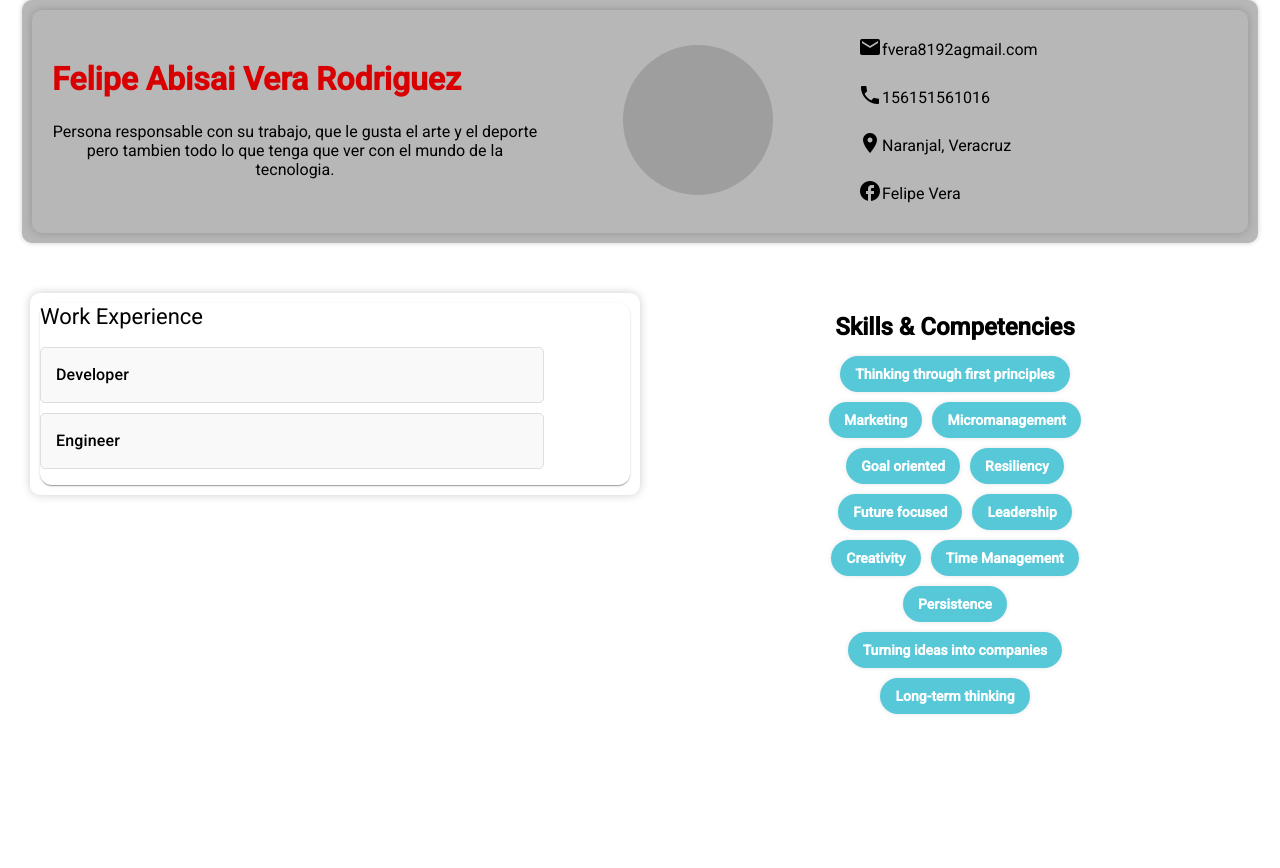
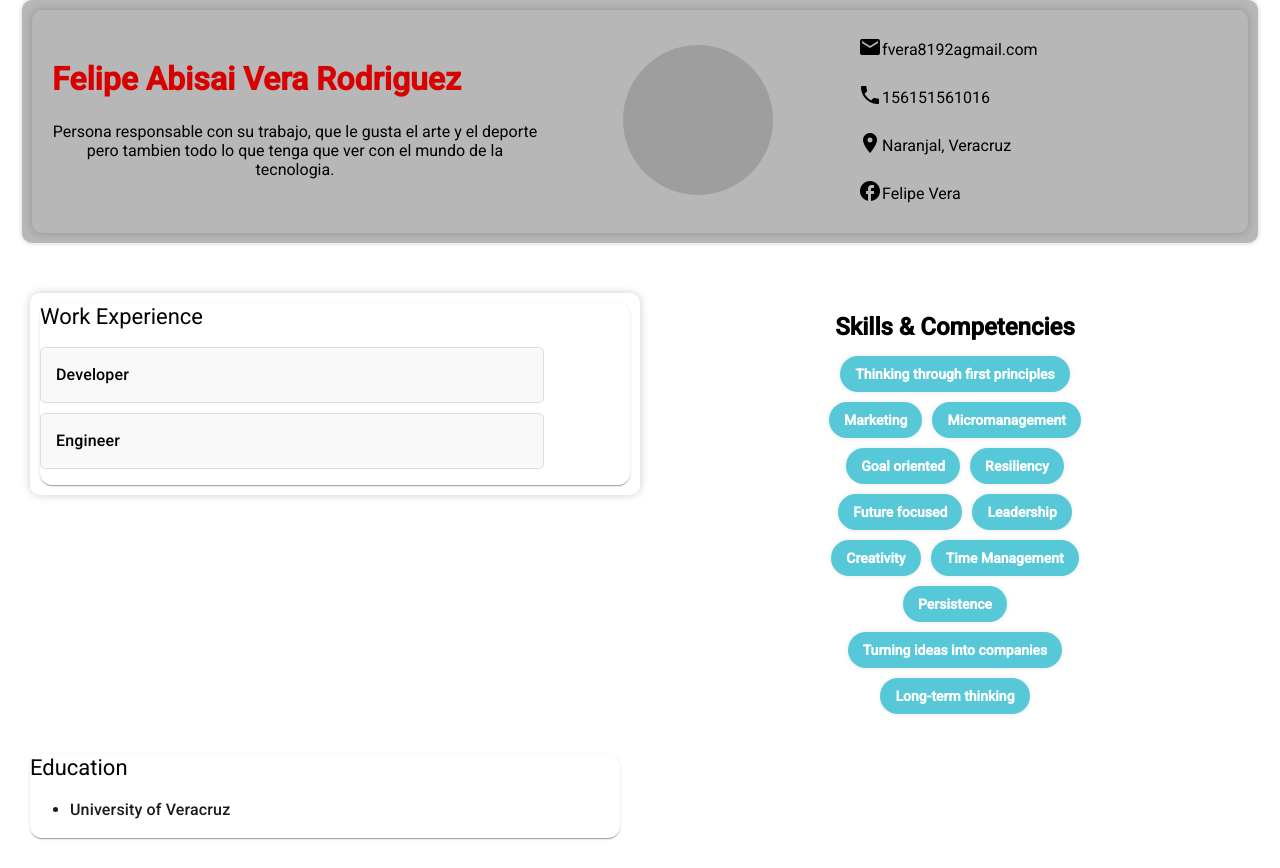
Before and after one commit to cuboalcub/cuboalcub.github.io, an Angular app: page / in a window 1280 px wide. Before the commit the page ends 800 px from the top, so only its background shows below. Built offline with nearby package versions, Linux system fonts and the light colour scheme; grey boxes are pictures that could not be loaded.

Commit message:
feat: :art: new code

```diff
--- a/src/app/app.component.html
+++ b/src/app/app.component.html
@@ -8,4 +8,12 @@
       <app-skills></app-skills>
   </td>
 </tr>
+<tr>
+  <td>
+    <app-education></app-education>
+  </td>
+  <td>
+
+  </td>
+</tr>
 </table>
--- a/src/app/app.component.ts
+++ b/src/app/app.component.ts
@@ -3,10 +3,11 @@ import { RouterOutlet } from '@angular/router';
 import { HeaderComponent } from './header/header.component';
 import { WorkExperienceComponent } from './work-experience/work-experience.component';
 import { SkillsComponent } from './skills/skills.component';
+import { EducationComponent } from './education/education.component';
 @Component({
   selector: 'app-root',
   standalone: true,
-  imports: [RouterOutlet, HeaderComponent, WorkExperienceComponent, SkillsComponent],
+  imports: [RouterOutlet, HeaderComponent, WorkExperienceComponent, SkillsComponent, EducationComponent],
   templateUrl: './app.component.html',
   styleUrl: './app.component.css'
 })
--- /dev/null
+++ b/src/app/education/education.component.css
@@ -0,0 +1,5 @@
+.education{
+    background-color: transparent;
+    color: black;
+
+}
--- /dev/null
+++ b/src/app/education/education.component.html
@@ -0,0 +1,10 @@
+<div>
+    <mat-card class="education">
+        <mat-card-title>Education</mat-card-title>
+        <mat-card-subtitle>
+            <ul class="card-list">
+                <li>University of Veracruz</li>
+            </ul>
+        </mat-card-subtitle>
+    </mat-card>
+</div>
```
Also changed, not shown: src/app/education/education.component.ts (added, +12 -0 lines), 1 other file (tests, documents, lock files or other folders).
